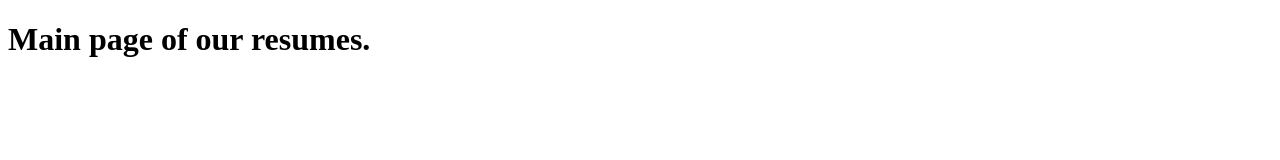
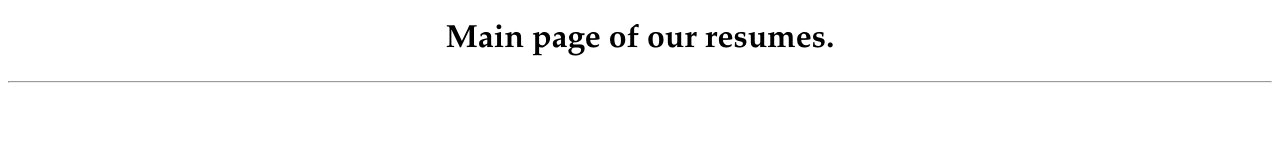
Before and after one commit to Toed115/Resume, a plain HTML site: page index.html in a window 1280 px wide. Drawn offline with Linux system fonts and the light colour scheme.

Commit message:
Starting to style and make a main page.

```diff
--- a/index.html
+++ b/index.html
@@ -3,10 +3,12 @@
 
 <head>
   <header>
+    <link href="./style.css" rel="stylesheet">
     <h1><strong>Main</strong> page of our <strong>resumes</strong>.</h1>
   </header>
 </head>
-
+<hr />
+<br />
 <body>
   <header>
 
--- /dev/null
+++ b/style.css
@@ -0,0 +1,4 @@
+header {
+    text-align: center;
+    font-family: garamond;
+}
```
